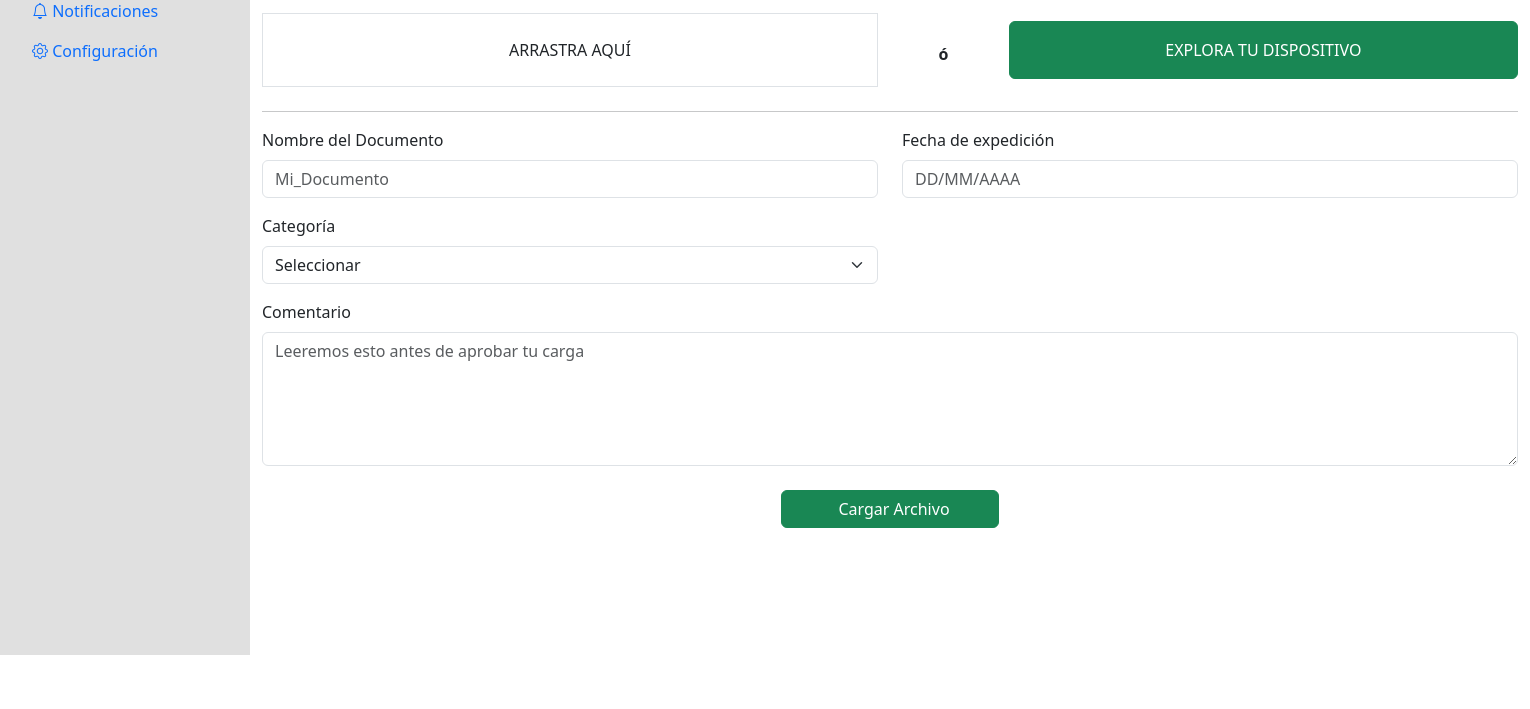
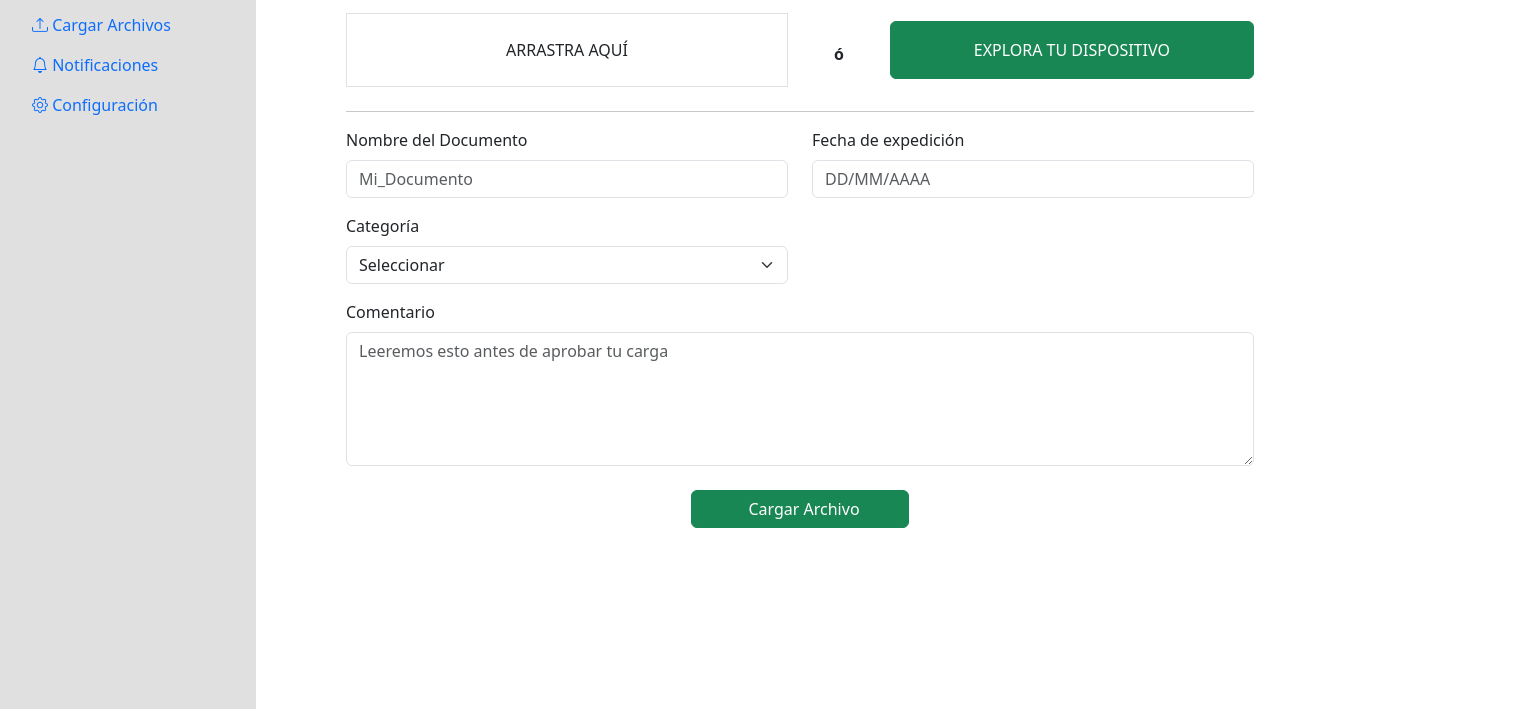
Before and after one commit to BlameAlex/sic, a website: page frontend/views/Cargar-user.html in a window 1280 px wide. Shown: the part 201-910 px from the top of the page, 1530 px wide, since content can reach past the window. Before the commit the page ends 800 px from the top, so only its background shows below. Drawn offline with nearby package versions, Linux system fonts and the light colour scheme.

Commit message:
Ya corregi csss para los espacios

```diff
--- a/frontend/public/css/styles.css
+++ b/frontend/public/css/styles.css
@@ -6,19 +6,23 @@ h1{
 }
 /* Sidebar fijo a la izquierda */
 .sidebar {
-  width: 250px;
+  position: relative;
+  width: 20%;
   color: #3a8f7b;
   background-color: #e0e0e0;
   min-height: 100vh;
-  position: fixed;
+  /*position: fixed; */
   top: 56px; /* altura de navbar */
   left: 0;
   z-index: 1000;
 }
 
 #mainContent {
-  margin-left: 250px;
+  position: relative;
+  padding-left: 40px;
+  margin-left: 50px;
   margin-top: 56px;
+  width: 75%;
 }
 
 /* Botones de acción */
```
